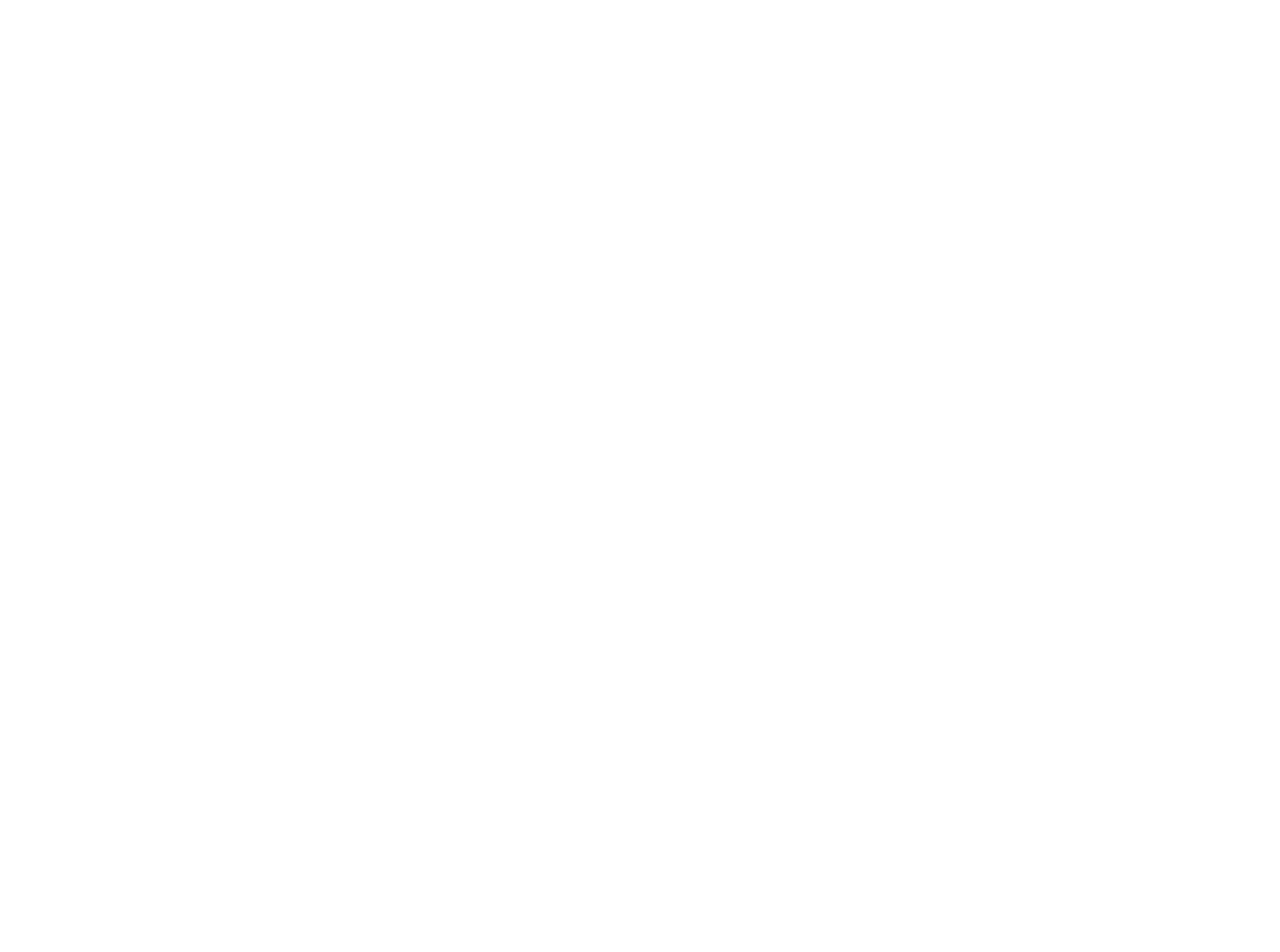
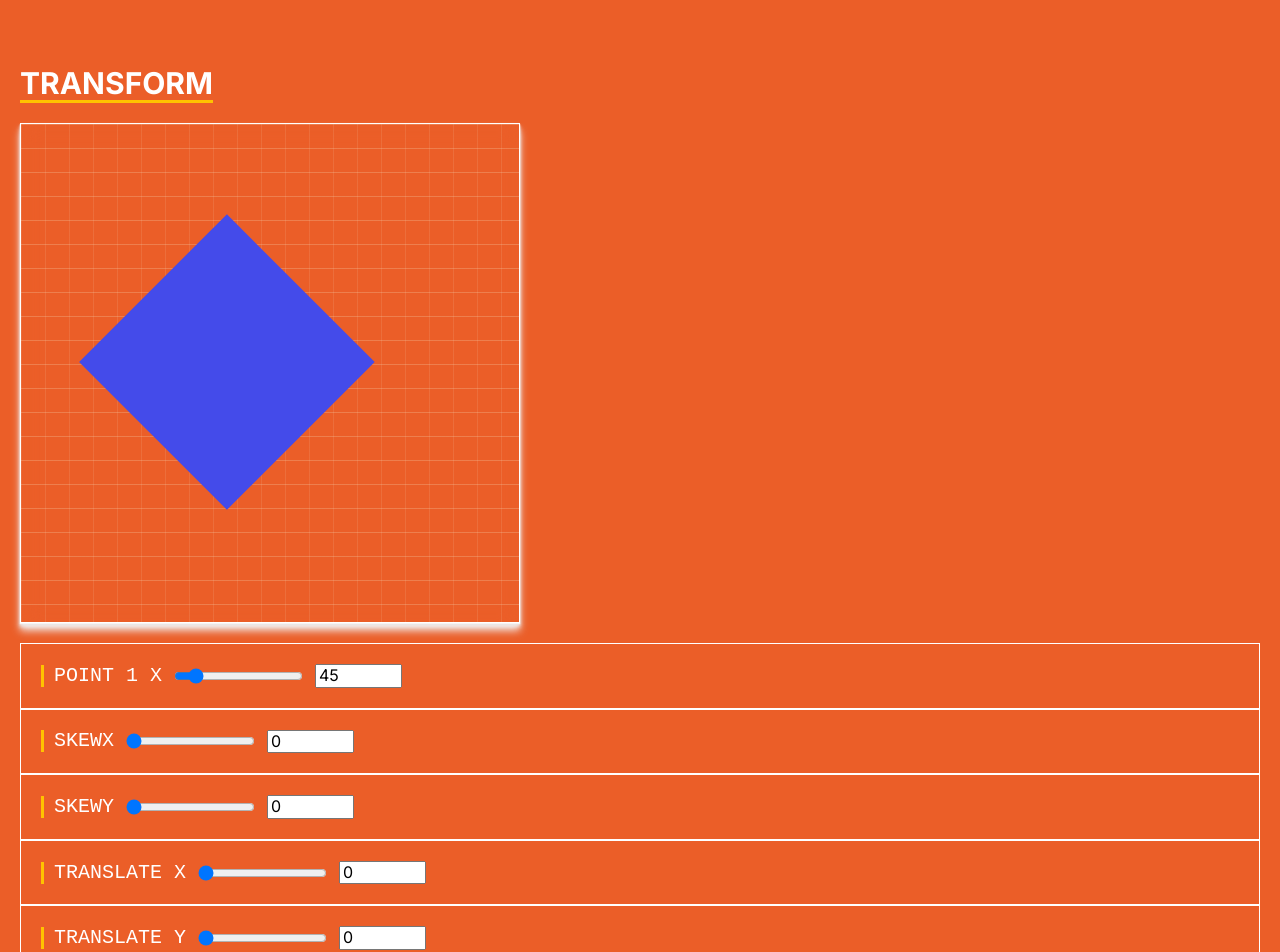
Before and after one commit to Andriikryl/svg-guide, a Next.js app: page / in a window 1280 px wide. Shown: the part 6240-7192 px from the top of the page. Before the commit the page ends 6207 px from the top, so only its background shows below. Built offline with nearby package versions, Linux system fonts and the light colour scheme.

Commit message:
add transform component

```diff
--- a/src/app/page.tsx
+++ b/src/app/page.tsx
@@ -3,6 +3,7 @@
 import Line from "@/components/line/Line";
 import Path from "@/components/path/Path";
 import Polyline from "@/components/polyline/Polyline";
+import Transform from "@/components/transform/Transform";
 import ViewBox from "@/components/viewBox/ViewBox";
 
 export default function Home() {
@@ -14,6 +15,7 @@
       <Line />
       <Polyline />
       <Path />
+      <Transform />
     </>
   );
 }
--- /dev/null
+++ b/src/components/transform/Transform.tsx
@@ -0,0 +1,54 @@
+"use client";
+import React, { useState } from "react";
+import { Container } from "../container/Container";
+import { MainField } from "../mainField/MainField";
+import style from "./style.module.css";
+import { InputFrame } from "../inputFrame/InputFrame";
+export default function Transform() {
+  const [rotate, setRotate] = useState(45);
+  const [skewX, setSkewX] = useState(0);
+  const [skewY, setSkewY] = useState(0);
+  const [translateX, setTranslateX] = useState(0);
+  const [translateY, setTranslateY] = useState(0);
+  const [scale, setScale] = useState(1);
+  return (
+    <section className={style.transform}>
+      <Container>
+        <h4 className={style.transform__title}>transform</h4>
+        <MainField className={style.transform__box}>
+          <svg viewBox="0 0 800 800" xmlns="http://www.w3.org/2000/svg">
+            <rect
+              transform={`translate(${translateX} ${translateY}) rotate(${rotate}) skewX(${skewX}) skewY(${skewY}) scale(${scale})`}
+              transform-origin="384 290"
+              x="200"
+              y="200"
+              width="400"
+              height="400"
+              fill="#444BEA"
+            ></rect>
+          </svg>
+        </MainField>
+        <div>
+          <InputFrame value={rotate} set={setRotate} min={0} max={360}>
+            point 1 X
+          </InputFrame>
+          <InputFrame value={skewX} set={setSkewX} min={0} max={360}>
+            SkewX
+          </InputFrame>
+          <InputFrame value={skewY} set={setSkewY} min={0} max={360}>
+            SkewY
+          </InputFrame>
+          <InputFrame value={translateX} set={setTranslateX} min={0} max={360}>
+            translate X
+          </InputFrame>
+          <InputFrame value={translateY} set={setTranslateY} min={0} max={360}>
+            translate Y
+          </InputFrame>
+          <InputFrame value={scale} set={setScale} min={0.25} max={2.95}>
+            scale
+          </InputFrame>
+        </div>
+      </Container>
+    </section>
+  );
+}
--- /dev/null
+++ b/src/components/transform/style.module.css
@@ -0,0 +1,28 @@
+.transform{
+    background-color: #eb5e28;
+    padding-block: 100px;
+}
+.transform__box{
+    max-width: 500px;
+    margin-block-end: 20px;
+}
+
+.transform__title{
+    font-size: 30px;
+    color: white;
+    width: max-content;
+    border-bottom: 3px solid #ffc300;
+    text-transform: uppercase;
+    margin-block-end: 20px;
+}
+
+.code__box{
+    padding: 20px;
+    background-color: white;
+    color: black;
+    font-size: 20px;
+}
+
+.code__style{
+    color: red;
+}
```
